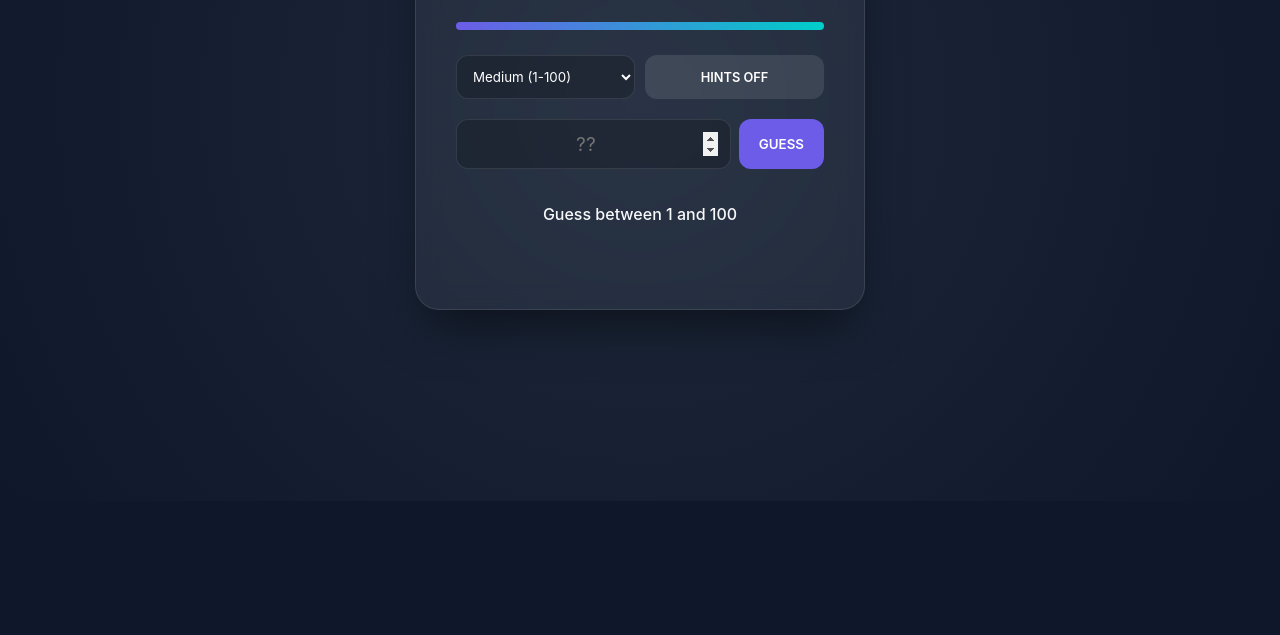
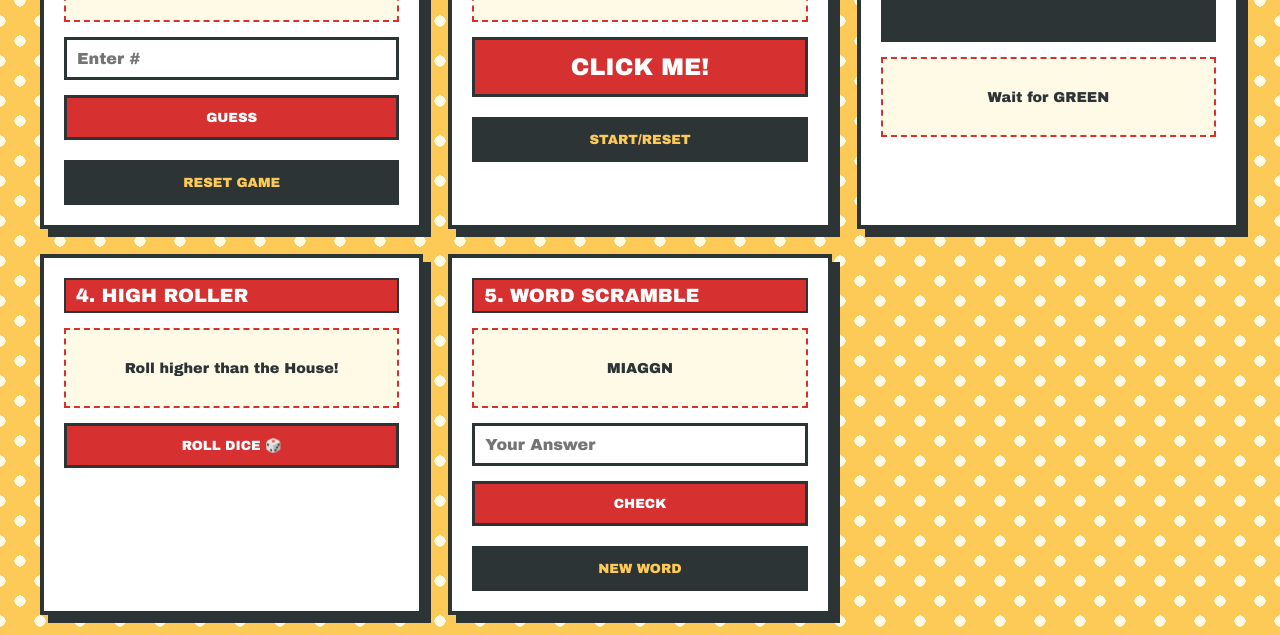
Before and after one commit to medasani456/GuessCorrectNumber, a plain HTML site: page index.html in a window 1280 px wide. Shown: the part 299-934 px from the top of the page. Before the commit the page ends 800 px from the top, so only its background shows below. Drawn offline with Linux system fonts and the light colour scheme.

Commit message:
Revamp index.html for RED & YELLOW ARCADE
Updated game title and styles for a new arcade theme. Added multiple game cards with interactive elements and adjusted layout.

```diff
--- a/index.html
+++ b/index.html
@@ -3,286 +3,245 @@
 <head>
     <meta charset="UTF-8">
     <meta name="viewport" content="width=device-width, initial-scale=1.0">
-    <title>Ultimate Guessing Game</title>
+    <title>RED & YELLOW ARCADE</title>
     <style>
         :root {
-            --primary: #6c5ce7;
-            --accent: #00cec9;
-            --success: #00b894;
-            --danger: #ff7675;
-            --bg: #0f172a;
-            --card-bg: rgba(255, 255, 255, 0.05);
-            --text: #f8f9fa;
+            --red: #d63031;
+            --dark-red: #ae2012;
+            --yellow: #feca57;
+            --light-yellow: #fffae6;
+            --dark: #2d3436;
+            --white: #ffffff;
         }
 
-        * {
-            margin: 0;
-            padding: 0;
-            box-sizing: border-box;
-            font-family: 'Inter', system-ui, -apple-system, sans-serif;
+        * { margin: 0; padding: 0; box-sizing: border-box; font-family: 'Arial Black', sans-serif; }
+
+        body {
+            background-color: var(--yellow);
+            background-image: radial-gradient(var(--light-yellow) 20%, transparent 20%),
+                              radial-gradient(var(--light-yellow) 20%, transparent 20%);
+            background-size: 40px 40px;
+            background-position: 0 0, 20px 20px;
+            color: var(--dark);
+            padding: 20px;
+            min-height: 100vh;
         }
 
-        body {
-            background-color: var(--bg);
-            background-image: radial-gradient(circle at 50% 50%, #1e293b 0%, #0f172a 100%);
-            color: var(--text);
-            min-height: 100vh;
-            display: flex;
-            justify-content: center;
-            align-items: center;
+        .header {
+            text-align: center;
+            background: var(--red);
+            color: var(--yellow);
             padding: 20px;
+            border: 6px solid var(--dark);
+            box-shadow: 10px 10px 0px var(--dark);
+            margin-bottom: 40px;
         }
 
-        .container {
-            background: var(--card-bg);
-            backdrop-filter: blur(12px);
-            border: 1px solid rgba(255, 255, 255, 0.1);
-            border-radius: 24px;
-            padding: 40px;
-            width: 100%;
-            max-width: 450px;
-            text-align: center;
-            box-shadow: 0 25px 50px -12px rgba(0, 0, 0, 0.5);
+        .arcade-grid {
+            display: grid;
+            grid-template-columns: repeat(auto-fit, minmax(300px, 1fr));
+            gap: 25px;
+            max-width: 1200px;
+            margin: 0 auto;
         }
 
-        h1 { font-size: 2rem; margin-bottom: 8px; letter-spacing: -1px; }
-        .stats-row { display: flex; justify-content: space-between; margin-bottom: 25px; font-size: 0.9rem; color: #94a3b8; }
-
-        /* Progress Bar */
-        .health-bar-container {
-            width: 100%;
-            height: 8px;
-            background: rgba(255,255,255,0.1);
-            border-radius: 10px;
-            margin-bottom: 25px;
-            overflow: hidden;
-        }
-        #healthBar {
-            height: 100%;
-            width: 100%;
-            background: linear-gradient(90deg, var(--primary), var(--accent));
-            transition: width 0.4s ease;
+        .game-card {
+            background: var(--white);
+            border: 4px solid var(--dark);
+            box-shadow: 8px 8px 0px var(--dark);
+            padding: 20px;
+            display: flex;
+            flex-direction: column;
+            gap: 15px;
+            transition: transform 0.2s;
         }
 
-        .controls { display: grid; grid-template-columns: 1fr 1fr; gap: 10px; margin-bottom: 20px; }
+        .game-card:hover { transform: translate(-4px, -4px); box-shadow: 12px 12px 0px var(--dark); }
 
-        select, input {
-            background: rgba(0, 0, 0, 0.2);
-            border: 1px solid rgba(255, 255, 255, 0.1);
-            color: white;
-            padding: 12px;
-            border-radius: 12px;
-            outline: none;
+        .game-title {
+            background: var(--red);
+            color: var(--white);
+            padding: 5px 10px;
+            font-size: 1.2rem;
+            text-transform: uppercase;
+            border: 2px solid var(--dark);
+        }
+
+        /* Common Elements */
+        input, select {
+            padding: 10px;
+            border: 3px solid var(--dark);
+            font-size: 1rem;
             width: 100%;
         }
 
-        .input-wrapper { display: flex; gap: 8px; margin-bottom: 20px; }
-        input[type="number"] { font-size: 1.2rem; text-align: center; }
-
         button {
-            padding: 12px 20px;
-            border-radius: 12px;
-            border: none;
-            font-weight: 600;
+            padding: 12px;
+            background: var(--red);
+            color: var(--white);
+            border: 3px solid var(--dark);
             cursor: pointer;
-            transition: all 0.2s;
+            font-weight: bold;
+            text-transform: uppercase;
         }
 
-        #guessBtn { background: var(--primary); color: white; flex-grow: 1; }
-        #guessBtn:hover { transform: translateY(-2px); box-shadow: 0 5px 15px rgba(108, 92, 231, 0.4); }
+        button:hover { background: var(--dark-red); }
 
-        .hint-btn { background: rgba(255,255,255,0.1); color: white; font-size: 0.8rem; }
-        .hint-btn.active { background: var(--accent); color: var(--bg); }
+        .reset-btn { background: var(--dark); color: var(--yellow); margin-top: 5px; }
 
-        .message-box {
-            min-height: 60px;
-            padding: 15px;
-            border-radius: 12px;
-            margin-bottom: 20px;
-            font-weight: 500;
-            transition: all 0.3s;
+        .display-area {
+            height: 80px;
+            display: flex;
+            align-items: center;
+            justify-content: center;
+            text-align: center;
+            border: 2px dashed var(--red);
+            font-size: 0.9rem;
+            padding: 10px;
+            background: var(--light-yellow);
         }
 
-        .error-shake { animation: shake 0.4s; background: rgba(255, 118, 117, 0.1); color: var(--danger); }
-        .success-glow { background: rgba(0, 184, 148, 0.1); color: var(--success); }
+        /* Reaction Game Special */
+        #reactionBox { height: 100px; background: var(--dark); cursor: pointer; color: white; transition: 0s; }
 
-        @keyframes shake {
-            0%, 100% { transform: translateX(0); }
-            25% { transform: translateX(-8px); }
-            75% { transform: translateX(8px); }
-        }
-
-        #resetBtn {
-            background: var(--danger); color: white; width: 100%;
-            display: none; margin-top: 10px;
-        }
-
-        .history { display: flex; justify-content: center; gap: 10px; margin-top: 20px; }
-        .history-item {
-            width: 40px; height: 40px; line-height: 40px;
-            background: rgba(255,255,255,0.05); border-radius: 50%; font-size: 0.8rem;
-        }
     </style>
 </head>
 <body>
 
-<div class="container">
-    <h1>Guess It.</h1>
-    <div class="stats-row">
-        <span>Best Score: <b id="bestScore">--</b></span>
-        <span>Attempts: <b id="attemptCount">0</b></span>
+<div class="header">
+    <h1>🔥 RED & YELLOW MEGA ARCADE 🔥</h1>
+    <p>5 GAMES • NO TRACKING • PURE FUN</p>
+</div>
+
+<div class="arcade-grid">
+
+    <div class="game-card">
+        <div class="game-title">1. Guess the Number</div>
+        <div class="display-area" id="guessMsg">Guess 1-100</div>
+        <input type="number" id="guessInput" placeholder="Enter #">
+        <button onclick="playGuess()">GUESS</button>
+        <button class="reset-btn" onclick="resetGuess()">RESET GAME</button>
     </div>
 
-    <div class="health-bar-container">
-        <div id="healthBar"></div>
+    <div class="game-card">
+        <div class="game-title">2. 10s Clicker</div>
+        <div class="display-area" id="clickMsg">Score: 0</div>
+        <button style="height: 60px; font-size: 1.5rem;" onclick="countClick()">CLICK ME!</button>
+        <button class="reset-btn" onclick="resetClicker()">START/RESET</button>
     </div>
 
-    <div class="controls">
-        <select id="diffSelect">
-            <option value="50">Easy (1-50)</option>
-            <option value="100" selected>Medium (1-100)</option>
-            <option value="500">Hard (1-500)</option>
-        </select>
-        <button class="hint-btn" id="hintToggle">HINTS OFF</button>
+    <div class="game-card">
+        <div class="game-title">3. Reaction Test</div>
+        <div id="reactionBox" onclick="clickedReaction()">CLICK TO START</div>
+        <div class="display-area" id="reactMsg">Wait for GREEN</div>
     </div>
 
-    <div class="input-wrapper">
-        <input type="number" id="userInput" placeholder="??">
-        <button id="guessBtn">GUESS</button>
+    <div class="game-card">
+        <div class="game-title">4. High Roller</div>
+        <div class="display-area" id="diceMsg">Roll higher than the House!</div>
+        <button onclick="rollDice()">ROLL DICE 🎲</button>
+        <div id="diceResult" style="text-align: center; font-size: 1.2rem;"></div>
     </div>
 
-    <div id="msg" class="message-box">Pick a number to start!</div>
+    <div class="game-card">
+        <div class="game-title">5. Word Scramble</div>
+        <div class="display-area" id="scrambleWord">Push Reset to Start</div>
+        <input type="text" id="wordInput" placeholder="Your Answer">
+        <button onclick="checkWord()">CHECK</button>
+        <button class="reset-btn" onclick="resetScramble()">NEW WORD</button>
+    </div>
 
-    <div class="history" id="historyLog"></div>
-
-    <button id="resetBtn">PLAY AGAIN</button>
 </div>
 
 <script>
-    let secret, lives, maxLives, attempts;
-    let hints = false;
-    let history = [];
-
-    const el = {
-        input: document.getElementById('userInput'),
-        btn: document.getElementById('guessBtn'),
-        reset: document.getElementById('resetBtn'),
-        msg: document.getElementById('msg'),
-        health: document.getElementById('healthBar'),
-        diff: document.getElementById('diffSelect'),
-        hint: document.getElementById('hintToggle'),
-        attempts: document.getElementById('attemptCount'),
-        best: document.getElementById('bestScore'),
-        history: document.getElementById('historyLog')
-    };
-
-    function init() {
-        const range = parseInt(el.diff.value);
-        secret = Math.floor(Math.random() * range) + 1;
-        attempts = 0;
-        history = [];
-
-        // Dynamic lives based on difficulty
-        maxLives = range === 50 ? 6 : range === 100 ? 8 : 12;
-        lives = maxLives;
-
-        el.best.textContent = localStorage.getItem('guessBest') || '--';
-        el.attempts.textContent = '0';
-        el.msg.textContent = `Guess between 1 and ${range}`;
-        el.msg.className = 'message-box';
-        el.health.style.width = '100%';
-        el.health.style.background = 'linear-gradient(90deg, var(--primary), var(--accent))';
-        el.input.disabled = false;
-        el.btn.disabled = false;
-        el.reset.style.display = 'none';
-        el.history.innerHTML = '';
-        el.input.value = '';
-        el.input.focus();
+    // --- 1. NUMBER GUESS ---
+    let gSecret, gLives;
+    function resetGuess() {
+        gSecret = Math.floor(Math.random() * 100) + 1;
+        gLives = 10;
+        document.getElementById('guessMsg').innerText = "New Game! 1-100 (10 Lives)";
+        document.getElementById('guessInput').value = "";
     }
-
-    function handleGuess() {
-        const val = parseInt(el.input.value);
-        if (isNaN(val) || val < 1 || val > parseInt(el.diff.value)) return;
-
-        attempts++;
-        lives--;
-        el.attempts.textContent = attempts;
-        updateHealth();
-        addHistory(val);
-
-        if (val === secret) {
-            win();
-        } else if (lives <= 0) {
-            lose();
-        } else {
-            feedback(val);
-        }
-        el.input.value = '';
-        el.input.focus();
-    }
-
-    function feedback(val) {
-        el.msg.classList.remove('error-shake');
-        void el.msg.offsetWidth; // Trigger reflow
-        el.msg.classList.add('error-shake');
-
-        let hintMsg = val > secret ? "TOO HIGH" : "TOO LOW";
-
-        if (hints) {
-            const diff = Math.abs(val - secret);
-            if (diff < 5) hintMsg += " (MELTING! 🔥)";
-            else if (diff < 15) hintMsg += " (WARM ☀️)";
-        }
-        el.msg.textContent = hintMsg;
-    }
-
-    function updateHealth() {
-        const perc = (lives / maxLives) * 100;
-        el.health.style.width = perc + '%';
-        if (perc < 30) el.health.style.background = 'var(--danger)';
-    }
-
-    function addHistory(num) {
-        history.unshift(num);
-        if (history.length > 5) history.pop();
-        el.history.innerHTML = history.map(n => `<div class="history-item">${n}</div>`).join('');
-    }
-
-    function win() {
-        el.msg.textContent = `CHAMPION! Got it in ${attempts} tries.`;
-        el.msg.className = 'message-box success-glow';
-        endGame();
-
-        const currentBest = localStorage.getItem('guessBest');
-        if (!currentBest || attempts < currentBest) {
-            localStorage.setItem('guessBest', attempts);
-            el.best.textContent = attempts + ' (New!)';
+    function playGuess() {
+        let val = parseInt(document.getElementById('guessInput').value);
+        if(!val) return;
+        if(val === gSecret) { document.getElementById('guessMsg').innerText = "🎉 YOU WON!"; }
+        else {
+            gLives--;
+            let hint = val > gSecret ? "Too High" : "Too Low";
+            document.getElementById('guessMsg').innerText = `${hint}! Lives: ${gLives}`;
+            if(gLives <= 0) document.getElementById('guessMsg').innerText = "GAME OVER! It was " + gSecret;
         }
     }
 
-    function lose() {
-        el.msg.textContent = `GAME OVER. It was ${secret}.`;
-        el.msg.style.color = 'var(--danger)';
-        endGame();
+    // --- 2. CLICK FAST ---
+    let clicks = 0, timer = null;
+    function countClick() {
+        if(timer === null) return;
+        clicks++;
+        document.getElementById('clickMsg').innerText = "Score: " + clicks;
+    }
+    function resetClicker() {
+        clicks = 0;
+        document.getElementById('clickMsg').innerText = "Get ready...";
+        clearTimeout(timer);
+        setTimeout(() => {
+            document.getElementById('clickMsg').innerText = "GO!";
+            timer = setTimeout(() => {
+                alert("Time up! Score: " + clicks);
+                timer = null;
+            }, 10000);
+        }, 1000);
     }
 
-    function endGame() {
-        el.input.disabled = true;
-        el.btn.disabled = true;
-        el.reset.style.display = 'block';
+    // --- 3. REACTION TEST ---
+    let reactStartTime, reactTimeout;
+    function clickedReaction() {
+        let box = document.getElementById('reactionBox');
+        if(box.style.background === 'green') {
+            let diff = Date.now() - reactStartTime;
+            document.getElementById('reactMsg').innerText = `Time: ${diff}ms`;
+            box.style.background = '#2d3436';
+            box.innerText = "CLICK TO RESTART";
+        } else {
+            box.innerText = "WAIT...";
+            box.style.background = 'red';
+            reactTimeout = setTimeout(() => {
+                box.style.background = 'green';
+                box.innerText = "CLICK NOW!";
+                reactStartTime = Date.now();
+            }, Math.random() * 3000 + 2000);
+        }
     }
 
-    el.btn.onclick = handleGuess;
-    el.reset.onclick = init;
-    el.diff.onchange = init;
-    el.hint.onclick = () => {
-        hints = !hints;
-        el.hint.textContent = hints ? 'HINTS ON' : 'HINTS OFF';
-        el.hint.classList.toggle('active');
-    };
-    el.input.onkeydown = (e) => e.key === 'Enter' && handleGuess();
+    // --- 4. DICE ROLLER ---
+    function rollDice() {
+        let player = Math.floor(Math.random() * 6) + 1;
+        let house = Math.floor(Math.random() * 6) + 1;
+        let result = player > house ? "WIN!" : (player === house ? "TIE" : "LOSE");
+        document.getElementById('diceMsg').innerText = `You: ${player} vs House: ${house}`;
+        document.getElementById('diceResult').innerText = result;
+    }
 
-    init();
+    // --- 5. WORD SCRAMBLE ---
+    const words = ["ARCADE", "WINNER", "YELLOW", "GAMING", "PIXELS"];
+    let currentWord = "";
+    function resetScramble() {
+        currentWord = words[Math.floor(Math.random() * words.length)];
+        let scrambled = currentWord.split('').sort(() => 0.5 - Math.random()).join('');
+        document.getElementById('scrambleWord').innerText = scrambled;
+        document.getElementById('wordInput').value = "";
+    }
+    function checkWord() {
+        let val = document.getElementById('wordInput').value.toUpperCase();
+        if(val === currentWord) document.getElementById('scrambleWord').innerText = "✅ CORRECT!";
+        else document.getElementById('scrambleWord').innerText = "❌ TRY AGAIN";
+    }
+
+    // Init All
+    resetGuess();
+    resetScramble();
 </script>
+
 </body>
 </html>
```
